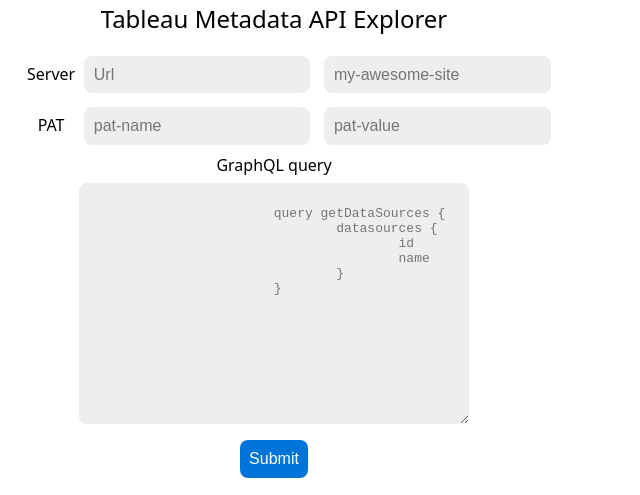
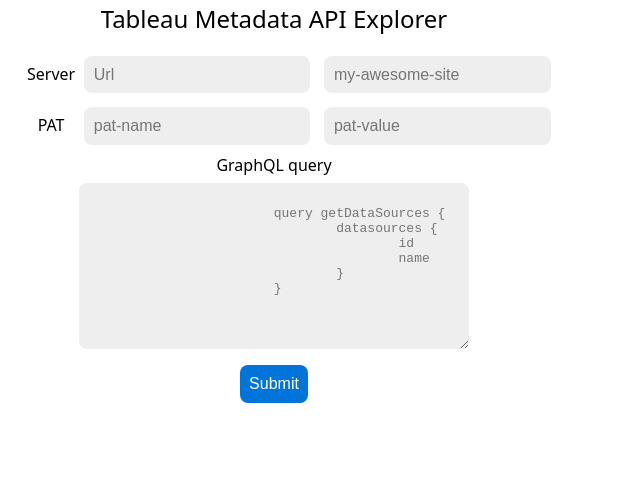
Before and after one commit to alexeski/tabcatalog-chrome-extension, a website with bundled scripts: page dist/index.html in a window 1280 px wide. Shown: the part 86-581 px from the top of the page, without its empty margins (0-640 px from the left). Built offline with nearby package versions, Linux system fonts and the light colour scheme.

Commit message:
updated readme, upgraded dependencies

```diff
--- a/dist/index.html
+++ b/dist/index.html
@@ -34,7 +34,7 @@
 
 		<div>
 			<label for="graphql_query_input">GraphQL query</label>
-			<textarea name="text" id="graphql_query_input" cols="45" rows="15" placeholder="
+			<textarea name="text" id="graphql_query_input" cols="45" rows="10" placeholder="
 			query getDataSources {
 				datasources {
 					id
--- a/package.json
+++ b/package.json
@@ -20,6 +20,6 @@
 		"webpack-cli": "^3.3.12"
 	},
 	"dependencies": {
-		"axios": "^0.19.2"
+		"axios": "^0.21.1"
 	}
 }
```
Also changed, not shown: README.md, 1 other file.
